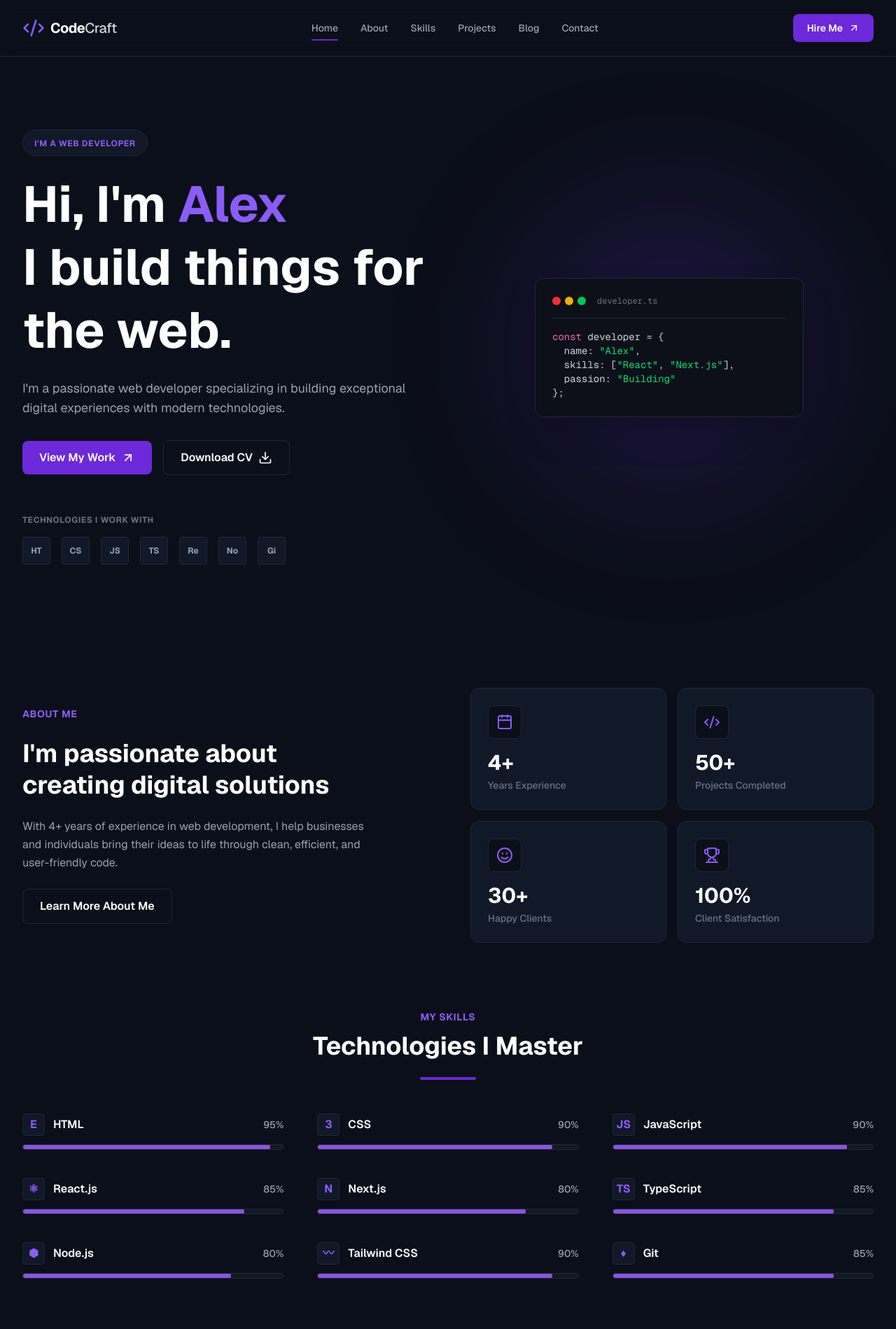
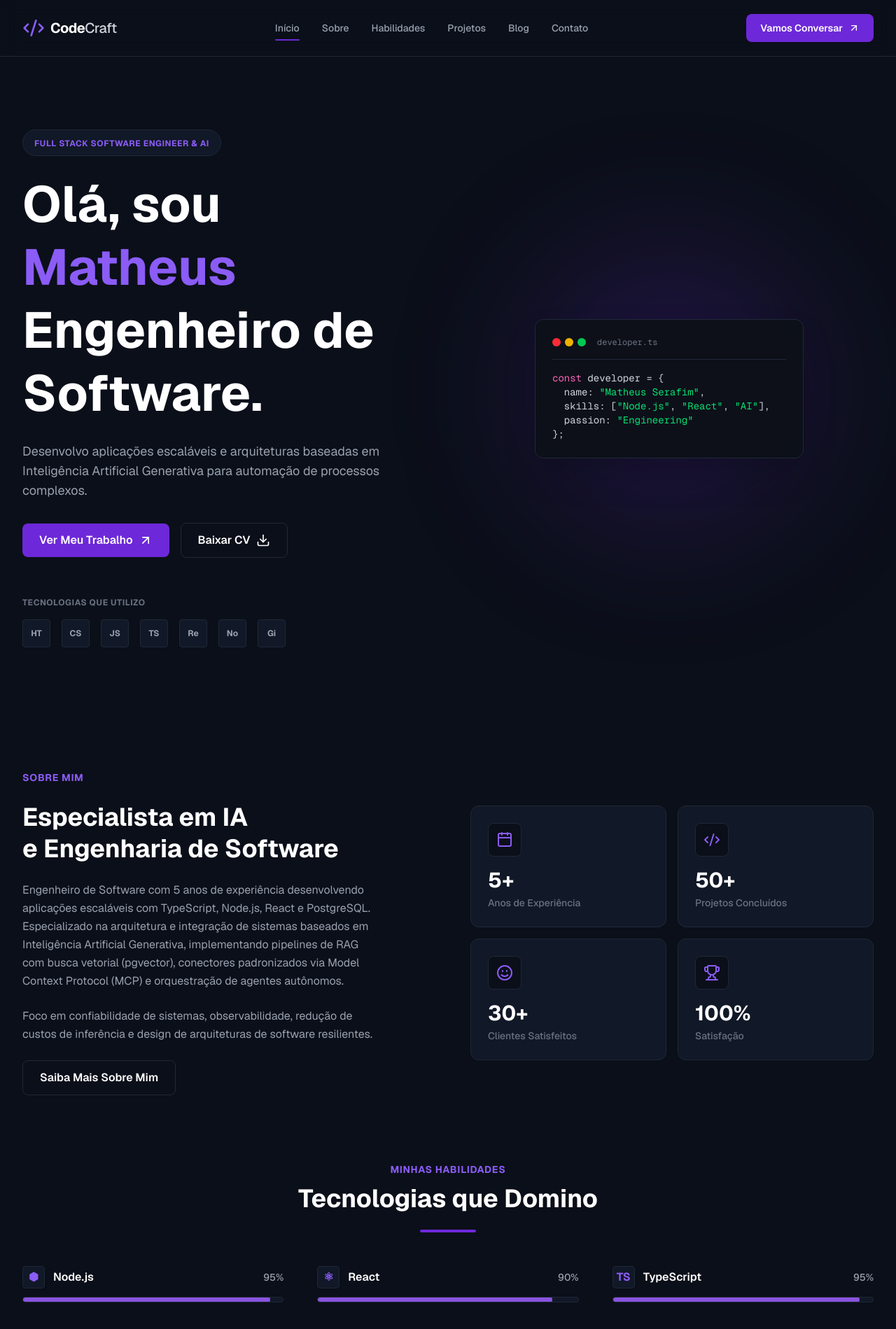
Before and after one commit to serafimmatheus/serafim-matheus, a Next.js app: page / in a window 1280 px wide. Shown: the top 1899 px of the page at 70% size. Built offline with nearby package versions, Linux system fonts and the light colour scheme.

Commit message:
feat: update portfolio persona to Matheus Serafim, add AI engineering focus, and translate content to Portuguese

```diff
--- a/app/components/About.tsx
+++ b/app/components/About.tsx
@@ -5,23 +5,23 @@
   const stats = [
     {
       icon: <Calendar className="h-6 w-6 text-[var(--accent-light)]" />,
-      value: "4+",
-      label: "Years Experience",
+      value: "5+",
+      label: "Anos de Experiência",
     },
     {
       icon: <Code2 className="h-6 w-6 text-[var(--accent-light)]" />,
       value: "50+",
-      label: "Projects Completed",
+      label: "Projetos Concluídos",
     },
     {
       icon: <Smile className="h-6 w-6 text-[var(--accent-light)]" />,
       value: "30+",
-      label: "Happy Clients",
+      label: "Clientes Satisfeitos",
     },
     {
       icon: <Trophy className="h-6 w-6 text-[var(--accent-light)]" />,
       value: "100%",
-      label: "Client Satisfaction",
+      label: "Satisfação",
     },
   ];
 
@@ -31,23 +31,24 @@
         {/* Left Content */}
         <div className="flex flex-col gap-6">
           <span className="text-sm font-bold uppercase tracking-wider text-[var(--accent-light)]">
-            About Me
+            Sobre Mim
           </span>
           <h2 className="text-3xl md:text-4xl font-bold leading-tight text-white">
-            I'm passionate about <br />
-            creating digital solutions
+            Especialista em IA <br />
+            e Engenharia de Software
           </h2>
           <p className="text-gray-400 leading-relaxed max-w-lg">
-            With 4+ years of experience in web development, I help businesses
-            and individuals bring their ideas to life through clean, efficient,
-            and user-friendly code.
+            Engenheiro de Software com 5 anos de experiência desenvolvendo aplicações escaláveis com TypeScript, Node.js, React e PostgreSQL. Especializado na arquitetura e integração de sistemas baseados em Inteligência Artificial Generativa, implementando pipelines de RAG com busca vetorial (pgvector), conectores padronizados via Model Context Protocol (MCP) e orquestração de agentes autônomos.
+          </p>
+          <p className="text-gray-400 leading-relaxed max-w-lg">
+            Foco em confiabilidade de sistemas, observabilidade, redução de custos de inferência e design de arquiteturas de software resilientes.
           </p>
           <div>
             <Link
               href="#about-more"
               className="inline-flex items-center justify-center gap-2 rounded-lg border border-[var(--card-border)] px-6 py-3 font-semibold text-white transition-all hover:bg-[var(--card-bg)]"
             >
-              Learn More About Me
+              Saiba Mais Sobre Mim
             </Link>
           </div>
         </div>
--- a/app/components/Contact.tsx
+++ b/app/components/Contact.tsx
@@ -14,21 +14,21 @@
         {/* Left Column - Call to action */}
         <div className="flex flex-col gap-4">
           <span className="text-sm font-bold uppercase tracking-wider text-[var(--accent-light)]">
-            Let's Work Together
+            Vamos Trabalhar Juntos
           </span>
           <h2 className="text-3xl font-bold text-white leading-tight">
-            Have a project in mind?
+            Tem um projeto em mente?
           </h2>
           <p className="text-gray-400 text-sm">
-            I'm always open to discussing new projects and opportunities. Let's
-            create something amazing together!
+            Estou sempre aberto a discutir novos projetos, ideias e oportunidades.
+            Vamos criar algo incrível juntos!
           </p>
           <div className="mt-4">
             <Link
-              href="mailto:hello@alexdev.com"
+              href="mailto:hello@matheusserafim.com"
               className="inline-flex items-center justify-center gap-2 rounded-lg bg-[var(--accent)] px-6 py-3 text-sm font-semibold text-white transition-all hover:bg-[var(--accent-light)] hover:shadow-[0_0_20px_rgba(109,40,217,0.4)] group"
             >
-              Get In Touch
+              Entrar em Contato
               <ArrowUpRight className="h-4 w-4 transition-transform group-hover:translate-x-0.5 group-hover:-translate-y-0.5" />
             </Link>
           </div>
@@ -39,9 +39,9 @@
           <Quote className="absolute top-6 left-6 h-8 w-8 text-[var(--accent)]/30" />
           <div className="pt-8">
             <p className="text-gray-300 text-sm leading-relaxed italic">
-              "Alex is an exceptional developer who delivers high-quality work
-              on time. His attention to detail and problem-solving skills are
-              outstanding."
+              "Matheus é um desenvolvedor excepcional que entrega com alta
+              qualidade e pontualidade. Sua atenção aos detalhes e habilidade
+              para resolver problemas são impressionantes."
             </p>
           </div>
           <div className="flex items-center gap-4 mt-6">
@@ -59,7 +59,7 @@
         {/* Right Column - Contact Info & Socials */}
         <div className="flex flex-col gap-6">
           <span className="text-sm font-bold uppercase tracking-wider text-gray-500">
-            Follow Me
+            Siga-me
           </span>
           <div className="flex gap-4">
             <Link href="#" className="w-10 h-10 rounded-full bg-[var(--card-bg)] border border-[var(--card-border)] flex items-center justify-center text-gray-400 hover:text-white hover:border-[var(--accent)] transition-all">
@@ -77,9 +77,9 @@
           </div>
 
           <div className="flex flex-col gap-4 mt-4">
-            <a href="mailto:hello@alexdev.com" className="flex items-center gap-3 text-gray-400 hover:text-white transition-colors group">
+            <a href="mailto:hello@matheusserafim.com" className="flex items-center gap-3 text-gray-400 hover:text-white transition-colors group">
               <Mail className="h-5 w-5 text-[var(--accent)] group-hover:scale-110 transition-transform" />
-              <span className="text-sm">hello@alexdev.com</span>
+              <span className="text-sm">hello@matheusserafim.com</span>
             </a>
             <a href="tel:+15551234567" className="flex items-center gap-3 text-gray-400 hover:text-white transition-colors group">
               <Phone className="h-5 w-5 text-[var(--accent)] group-hover:scale-110 transition-transform" />
--- a/app/components/Footer.tsx
+++ b/app/components/Footer.tsx
@@ -5,10 +5,10 @@
     <footer className="border-t border-[var(--card-border)] bg-[var(--background)] py-8">
       <div className="container mx-auto px-6 lg:px-8 flex flex-col md:flex-row items-center justify-between gap-4">
         <p className="text-sm text-gray-400">
-          © {new Date().getFullYear()} Alex Developer. All rights reserved.
+          © {new Date().getFullYear()} Matheus Serafim. Todos os direitos reservados.
         </p>
         <p className="flex items-center gap-2 text-sm text-gray-400">
-          Made with <Heart className="h-4 w-4 text-red-500 fill-red-500" /> by Alex
+          Feito com <Heart className="h-4 w-4 text-red-500 fill-red-500" /> por Matheus
         </p>
       </div>
     </footer>
--- a/app/components/Hero.tsx
+++ b/app/components/Hero.tsx
@@ -9,18 +9,18 @@
         <div className="flex flex-col gap-6">
           <div className="inline-block px-4 py-1.5 rounded-full bg-[var(--card-bg)] border border-[var(--card-border)] w-max">
             <span className="text-xs font-bold uppercase tracking-wider text-[var(--accent-light)]">
-              I'm a Web Developer
+              Full Stack Software Engineer & AI
             </span>
           </div>
 
           <h1 className="text-5xl lg:text-7xl font-bold leading-tight text-white">
-            Hi, I'm <span className="text-[var(--accent-light)]">Alex</span>
-            <br />I build things for the web.
+            Olá, sou <span className="text-[var(--accent-light)]">Matheus</span>
+            <br />Engenheiro de Software.
           </h1>
 
           <p className="text-lg text-gray-400 max-w-xl">
-            I'm a passionate web developer specializing in building
-            exceptional digital experiences with modern technologies.
+            Desenvolvo aplicações escaláveis e arquiteturas baseadas em
+            Inteligência Artificial Generativa para automação de processos complexos.
           </p>
 
           <div className="flex flex-wrap items-center gap-4 mt-2">
@@ -28,21 +28,21 @@
               href="#projects"
               className="group flex items-center justify-center gap-2 rounded-lg bg-[var(--accent)] px-6 py-3 font-semibold text-white transition-all hover:bg-[var(--accent-light)] hover:shadow-[0_0_20px_rgba(109,40,217,0.4)]"
             >
-              View My Work
+              Ver Meu Trabalho
               <ArrowUpRight className="h-5 w-5 transition-transform group-hover:translate-x-0.5 group-hover:-translate-y-0.5" />
             </Link>
             <Link
               href="#"
               className="group flex items-center justify-center gap-2 rounded-lg border border-[var(--card-border)] bg-transparent px-6 py-3 font-semibold text-white transition-all hover:bg-[var(--card-bg)]"
             >
-              Download CV
+              Baixar CV
               <Download className="h-5 w-5 transition-transform group-hover:-translate-y-0.5" />
             </Link>
           </div>
 
           <div className="mt-8">
             <p className="text-xs font-bold uppercase tracking-wider text-gray-500 mb-4">
-              Technologies I Work With
+              Tecnologias que utilizo
             </p>
             <div className="flex flex-wrap gap-4">
               {/* Tech Icons Placeholders - Using small rounded squares for now */}
@@ -78,13 +78,13 @@
               <code>
                 <span className="text-pink-400">const</span> developer = {"{"}
                 <br />
-                {"  "}name: <span className="text-green-400">"Alex"</span>,
+                {"  "}name: <span className="text-green-400">"Matheus Serafim"</span>,
                 <br />
                 {"  "}skills: [
-                <span className="text-green-400">"React"</span>, <span className="text-green-400">"Next.js"</span>
+                <span className="text-green-400">"Node.js"</span>, <span className="text-green-400">"React"</span>, <span className="text-green-400">"AI"</span>
                 ],
                 <br />
-                {"  "}passion: <span className="text-green-400">"Building"</span>
+                {"  "}passion: <span className="text-green-400">"Engineering"</span>
                 <br />
                 {"}"};
               </code>
--- a/app/components/Navbar.tsx
+++ b/app/components/Navbar.tsx
@@ -3,12 +3,12 @@
 
 export function Navbar() {
   const navLinks = [
-    { name: "Home", href: "#" },
-    { name: "About", href: "#about" },
-    { name: "Skills", href: "#skills" },
-    { name: "Projects", href: "#projects" },
+    { name: "Início", href: "#" },
+    { name: "Sobre", href: "#about" },
+    { name: "Habilidades", href: "#skills" },
+    { name: "Projetos", href: "#projects" },
     { name: "Blog", href: "#" },
-    { name: "Contact", href: "#contact" },
+    { name: "Contato", href: "#contact" },
   ];
 
   return (
@@ -31,10 +31,10 @@
               className="text-sm font-medium text-gray-400 hover:text-white transition-colors relative group py-2"
             >
               {link.name}
-              {link.name === "Home" && (
+              {link.name === "Início" && (
                 <span className="absolute bottom-0 left-0 h-0.5 w-full bg-[var(--accent)] rounded-full" />
               )}
-              {link.name !== "Home" && (
+              {link.name !== "Início" && (
                 <span className="absolute bottom-0 left-0 h-0.5 w-0 bg-[var(--accent)] transition-all group-hover:w-full rounded-full" />
               )}
             </Link>
@@ -47,7 +47,7 @@
             href="#contact"
             className="group flex items-center justify-center gap-2 rounded-lg bg-[var(--accent)] px-5 py-2.5 text-sm font-semibold text-white transition-all hover:bg-[var(--accent-light)] hover:shadow-[0_0_20px_rgba(109,40,217,0.4)]"
           >
-            Hire Me
+            Vamos Conversar
             <ArrowUpRight className="h-4 w-4 transition-transform group-hover:translate-x-0.5 group-hover:-translate-y-0.5" />
           </Link>
         </div>
--- a/app/components/Projects.tsx
+++ b/app/components/Projects.tsx
@@ -27,10 +27,10 @@
     <section id="projects" className="container mx-auto px-6 lg:px-8">
       <div className="flex flex-col items-center text-center mb-12">
         <span className="text-sm font-bold uppercase tracking-wider text-[var(--accent-light)] mb-3">
-          Featured Projects
+          Projetos em Destaque
         </span>
         <h2 className="text-3xl md:text-4xl font-bold text-white">
-          Some of My Recent Work
+          Alguns dos meus trabalhos recentes
         </h2>
         <div className="h-1 w-20 bg-[var(--accent)] rounded-full mt-6" />
       </div>
@@ -64,7 +64,7 @@
                 href="#"
                 className="inline-flex items-center gap-2 text-sm font-semibold text-[var(--accent-light)] hover:text-white transition-colors"
               >
-                View Project <ArrowRight className="h-4 w-4" />
+                Ver Projeto <ArrowRight className="h-4 w-4" />
               </Link>
             </div>
           </div>
--- a/app/components/Skills.tsx
+++ b/app/components/Skills.tsx
@@ -1,24 +1,23 @@
 export function Skills() {
   const skills = [
-    { name: "HTML", percent: 95, icon: "E" },
-    { name: "CSS", percent: 90, icon: "3" },
-    { name: "JavaScript", percent: 90, icon: "JS" },
-    { name: "React.js", percent: 85, icon: "⚛" },
-    { name: "Next.js", percent: 80, icon: "N" },
-    { name: "TypeScript", percent: 85, icon: "TS" },
-    { name: "Node.js", percent: 80, icon: "⬢" },
-    { name: "Tailwind CSS", percent: 90, icon: "〰" },
-    { name: "Git", percent: 85, icon: "♦" },
+    { name: "Node.js", percent: 95, icon: "⬢" },
+    { name: "React", percent: 90, icon: "⚛" },
+    { name: "TypeScript", percent: 95, icon: "TS" },
+    { name: "PostgreSQL", percent: 85, icon: "🐘" },
+    { name: "Bubble", percent: 80, icon: "B" },
+    { name: "RAG & AI", percent: 90, icon: "🧠" },
+    { name: "MCP", percent: 85, icon: "🔌" },
+    { name: "Agentic AI", percent: 90, icon: "🤖" },
   ];
 
   return (
     <section id="skills" className="container mx-auto px-6 lg:px-8">
       <div className="flex flex-col items-center text-center mb-12">
         <span className="text-sm font-bold uppercase tracking-wider text-[var(--accent-light)] mb-3">
-          My Skills
+          Minhas Habilidades
         </span>
         <h2 className="text-3xl md:text-4xl font-bold text-white">
-          Technologies I Master
+          Tecnologias que Domino
         </h2>
         <div className="h-1 w-20 bg-[var(--accent)] rounded-full mt-6" />
       </div>
--- a/app/layout.tsx
+++ b/app/layout.tsx
@@ -20,14 +20,14 @@
 });
 
 export const metadata: Metadata = {
-  title: "Alex | Web Developer",
-  description: "Portfolio of Alex, a passionate web developer building exceptional digital experiences.",
+  title: "Matheus Serafim | Full Stack & AI Engineer",
+  description: "Portfólio de Matheus Serafim, Engenheiro de Software especializado em Node.js, React, IA, RAG e Agentes Autônomos.",
 };
 
 export default function RootLayout({ children }: { children: React.ReactNode }) {
   return (
     <html
-      lang="en"
+      lang="pt-BR"
       className={`${geistSans.variable} ${geistMono.variable} ${outfit.variable} h-full antialiased`}
       suppressHydrationWarning
     >
```
